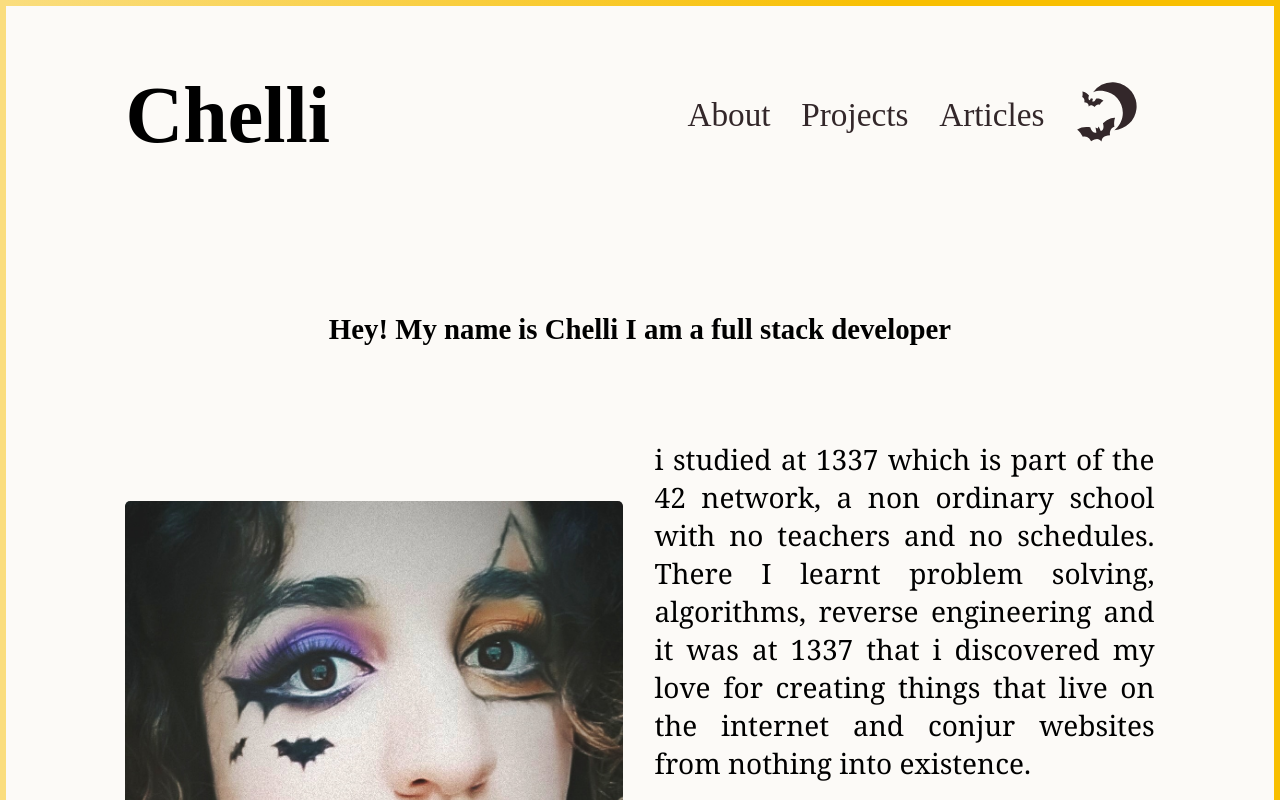
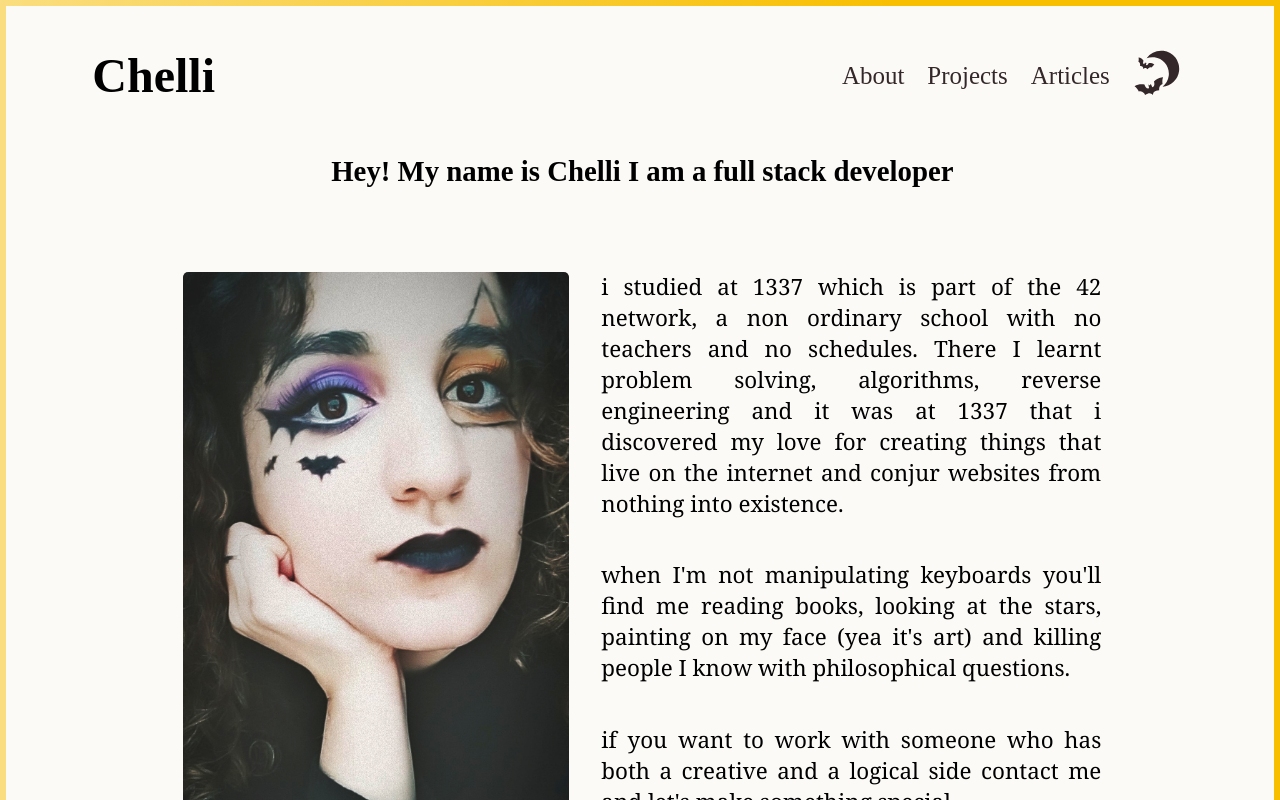
Before and after one commit to Chellii/Chelli, a React (Create React App) app: page /about in a window 1280 px wide. Shown: the top 800 px of the page. Built offline with nearby package versions, Linux system fonts and the light colour scheme; a web font is replaced by a local one.

Commit message:
fix styles

```diff
--- a/src/Components/Header.js
+++ b/src/Components/Header.js
@@ -8,7 +8,7 @@ const useStyles = makeStyles({
     headeroot: {
         padding: 0,
         fontFamily: "'Henny Penny', cursive",
-        fontSize: '2.5em',
+        fontSize: '1.5em',
         color: 'black',
         '&:link': {
             textDecoration: 'none'
@@ -55,7 +55,7 @@ export default function Header() {
         <header className="header--container">
             <Link className={classes.headeroot} to="/"><h1>Chelli</h1></Link>
                 <ul className={isClickedMenu ? "header-ul clicked" : "header-ul"}>
-                    <li onClick={handleClick}><Link className={classes.root} to="/about">About</Link></li>
+                    <li onClick={handleClick}><Link className={classes.root} to="about">About</Link></li>
                     <li onClick={handleClick}><Link className={classes.root} to="projects">Projects</Link></li>
                     <li onClick={handleClick}><Link className={classes.root} to="articles">Articles</Link></li>
                     <li onClick={handleClick}><GiMoonBats size={'2.5em'}  /></li>
--- a/src/Components/ProjectList.js
+++ b/src/Components/ProjectList.js
@@ -3,7 +3,7 @@ import { Link } from "@mui/material"
 import { makeStyles } from "@mui/styles"
 
 const useStyles = makeStyles({
-    root: {
+  root: {
       fontFamily: 'Cambria, Cochin, Georgia, Times, \'Times New Roman\', serif',
       fontSize: '1.12em',
       margin: 0,
--- a/src/styles/App.css
+++ b/src/styles/App.css
@@ -1,15 +1,21 @@
+#root {
+    width: 100%;
+}
+
 .App {
     display: flex;
     flex-direction: column;
     justify-content: center;
     align-items: center;
     padding: 0.62em 0.94em 0 0.94em;
+    width: 98%;
 }
 
 .app--container {
     padding: 0 0.94em 0 0.94em;
     max-width: 1100px;
-    min-height: 94.9vh;
+    min-height: 97vh;
+    width: 100%;
 }
 
 @media only screen and (max-width: 1200px) {
--- a/src/styles/about.css
+++ b/src/styles/about.css
@@ -1,5 +1,5 @@
 .about--container {
-    margin-top: 5em;
+    /* margin-top: 5em; */
     display: flex;
     flex-direction: column;
     align-items: center;
@@ -11,6 +11,8 @@
     font-family: 'Henny Penny', cursive;
     font-size: 1.8em;
     text-align: justify;
+    margin-left: 10px;
+    margin-right: 10px;
 }
 
 .about-talks {
@@ -19,7 +21,7 @@
 }
 
 .about-talks > img {
-    height: 43.8em;
+    height: 34em;
     border-radius: 0.32em;
 }
 
@@ -32,7 +34,7 @@
 
 .talks > p {
     font-family: Cambria, Cochin, Georgia, Times, 'Times New Roman', serif;
-    font-size: 1.75em;
+    font-size: 1.4em;
     margin: 1.8em 0 1.8em 0;
     text-align: justify;
 }
--- a/src/styles/articles.css
+++ b/src/styles/articles.css
@@ -7,8 +7,8 @@
 }
 
 @media only screen and (max-width:1200px) {
-    .articles {
+    /* .articles {
         font-size: 3rem;
-    }
+    } */
 
 }
--- a/src/styles/header.css
+++ b/src/styles/header.css
@@ -3,6 +3,11 @@
     justify-content: space-between;
     align-items: center;
     color: #33272A;
+    width: 1100px;
+    max-width: 1100px;
+    @media only screen and (max-width:1200px) {
+        width: unset;
+    }
 
 }
 
@@ -16,7 +21,7 @@
     padding: 0;
     margin: 0 0.6em 0 0.6em;
     font-family: 'Henny Penny', cursive;
-    font-size: 1.6em;
+    font-size: 1.2em;
 }
 
 
@@ -48,7 +53,7 @@
     .header-ul {
         position: fixed;
         left: 100%;
-        top: 10rem;
+        top: 5rem;
         flex-direction: column;
         background-color: #f4be0d;
         width: 100%;
```
